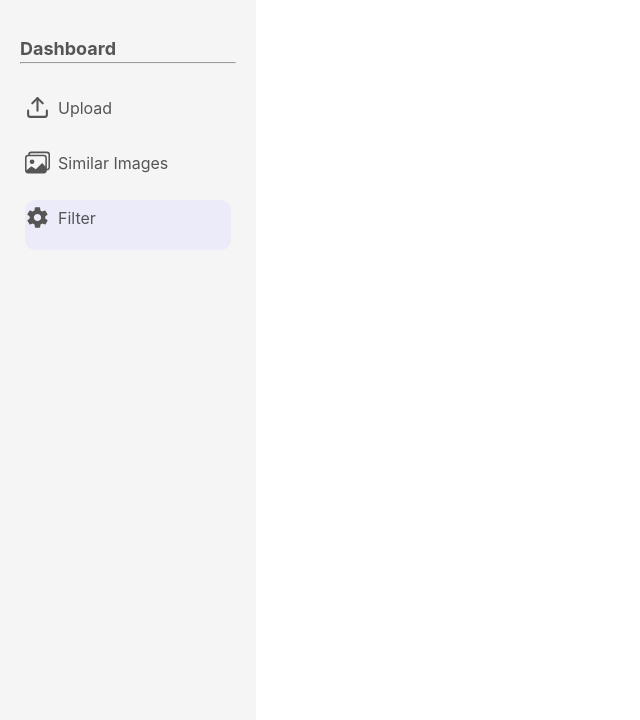
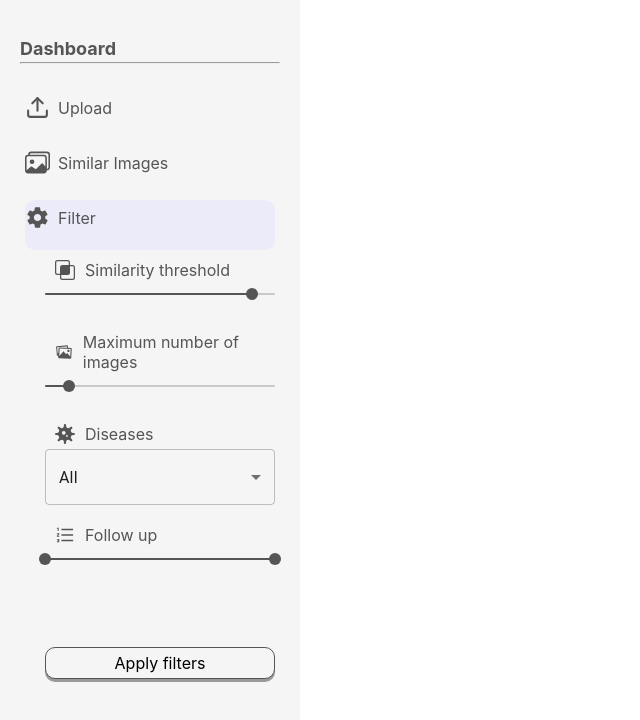
Before and after one commit to antoinebasseto/cbir, a React (Create React App) app in the folder react-frontend/: page / in a window 1280 px wide. Both pictures are taken after a click on the item "Filter". Shown: the top 720 px of the page, without its empty margins (0-640 px from the left). Built offline with nearby package versions, Linux system fonts and the light colour scheme.

Commit message:
Implement filters with state

```diff
--- a/react-frontend/package.json
+++ b/react-frontend/package.json
@@ -3,6 +3,10 @@
   "version": "0.1.0",
   "private": true,
   "dependencies": {
+    "@emotion/react": "^11.9.0",
+    "@emotion/styled": "^11.8.1",
+    "@material-ui/core": "^4.12.4",
+    "@mui/material": "^5.6.1",
     "@testing-library/jest-dom": "^5.16.2",
     "@testing-library/react": "^12.1.3",
     "@testing-library/user-event": "^13.5.0",
--- /dev/null
+++ b/react-frontend/src/components/filters/filters.css
@@ -0,0 +1,58 @@
+.filtersContainer{
+    max-width: 300px;
+    margin-left: 20px;
+    margin-top: 10px;
+    display: flex;
+    flex-direction: column;
+}
+
+.filterContainer{
+    flex: 1;
+    margin-bottom: 20px;
+}
+
+.filterTitleContainer{
+    display: flex;
+    flex-direction: row;
+    align-items: center;
+}
+
+.filterIcon{
+    margin-left: 10px;
+    margin-right: 10px;
+    font-size: 20px;
+}
+
+.filterName{
+    color: #555;;
+}
+
+.diseaseSelector{
+    margin-top: 5px;
+    width: 100%;
+    display: block
+}
+
+.applyButton{
+    margin-top: 50px;
+    background-color: rgb(245, 245, 245);
+    color: black;
+    padding: 5px 0px 5px;
+    cursor: pointer;
+    display: flex;
+    align-items: center;
+    justify-content: center;
+    border-radius: 10px;
+    border: 1px solid #555;
+    box-shadow: 0 3px #999;
+}
+
+.applyButton:hover{
+    background-color: rgb(235, 235, 250);
+}
+
+.applyButton:active {
+    background-color: rgb(235, 235, 250);
+    box-shadow: 0 4px #555;
+    transform: translateY(2px);
+  }
--- /dev/null
+++ b/react-frontend/src/components/filters/filters.jsx
@@ -0,0 +1,216 @@
+import React, { useState } from 'react'
+import "./filters.css"
+import {BsIntersect} from "react-icons/bs"
+import { Slider } from '@material-ui/core';
+import { createTheme } from '@material-ui/core/styles';
+import { ThemeProvider } from '@material-ui/styles';
+import MenuItem from '@mui/material/MenuItem';
+import ListItemText from '@mui/material/ListItemText';
+import Select, { SelectChangeEvent } from '@mui/material/Select';
+import Checkbox from '@mui/material/Checkbox';
+import {FaVirus} from "react-icons/fa"
+import {AiOutlineOrderedList} from "react-icons/ai"
+
+import {IoMdImages} from "react-icons/io"
+
+
+export default function Filters(props) {
+
+    {/* Used to decide how many items will be shown */}
+    const ITEM_HEIGHT = 48;
+    const ITEM_PADDING_TOP = 8;
+    const NUMBER_ITMES_SHOWN = 3
+    const MenuProps = {
+      PaperProps: {
+        style: {
+          maxHeight: ITEM_HEIGHT * (NUMBER_ITMES_SHOWN+0.5) + ITEM_PADDING_TOP,
+          width: 250
+        }
+      }
+    };
+
+    {/* Used to customize the color of the slider. Seems like it cannot be done in CSS*/}
+    const sliderTheme = createTheme({
+        overrides:{
+          MuiSlider: {
+            thumb:{
+            color: "#555",
+            },
+            track: {
+              color: '#555'
+            },
+            rail: {
+              color: 'grey'
+            }
+          }
+      }
+    });
+
+    {/* List of diseases options*/}
+    const diseases = [
+        'All',
+        'Atelectasis',
+        'Cardiomegaly',
+        'Consolidation',
+        'Edema',
+        'Effusion',
+        'Emphysema',
+        'Fibrosis',
+        'Hernia',
+        'Infiltration',
+        'Mass',
+        'Nodule',
+        'No Finding',
+        'Pleural Thickening',
+        'Pneumonia',
+        'Pneumothorax',
+      ];
+
+
+    const [similarityThreshold, setSimilarityThreshold] = useState(90)
+    const [maxNumberImages, setMaxNumberImages] = useState(3)
+    const [diseasesFilter, setDiseasesFilter] = useState(['All'])
+    const [followUpInterval, setFollowUpInterval] = useState([1, 10])
+
+    function handleSimilarityOnChange(_, newValue){
+        setSimilarityThreshold(newValue)
+    }
+
+    function handleMaxNumberImagesOnChange(_, newValue){
+        setMaxNumberImages(newValue)
+    }
+
+    function handleDiseasesChange (event){
+        const {
+          target: { value },
+        } = event;
+
+        // On autofill we get a stringified value.
+        let newValue = typeof value === 'string' ? value.split(',') : value
+
+
+        if (diseasesFilter.indexOf("All") > -1 && newValue.length > 0){
+            newValue = diseases.filter((disease) => newValue.indexOf(disease) == -1)
+        }
+        newValue = newValue.indexOf("All") > -1 ? ["All"] : newValue
+        setDiseasesFilter(
+            newValue
+        );
+
+      };
+
+      function handleFollowUpOnChange(_, newValue){
+        if (!Array.isArray(newValue)) {
+          return;
+        }
+
+        if (newValue[0] !== followUpInterval[0]) {
+            setFollowUpInterval([Math.min(newValue[0], followUpInterval[1]), followUpInterval[1]]);
+        } else {
+            setFollowUpInterval([followUpInterval[0], Math.max(newValue[1], followUpInterval[0])]);
+        }
+      }
+
+      function applyOnClickHandle(){
+          {/* TODO: call backend to retrieve images with given filters */}
+      }
+
+
+    return (
+        <div className="filtersContainer">
+            <div className="filterContainer">
+                <div className="filterTitleContainer">
+                    <BsIntersect className="filterIcon"/>
+                    <div className="filterName">
+                        Similarity threshold
+                    </div>
+                </div>
+                <ThemeProvider theme={sliderTheme}>
+                <Slider
+                    aria-label="Similarity"
+                    value={similarityThreshold}
+                    step={1}
+                    valueLabelDisplay="auto"
+                    onChange={handleSimilarityOnChange}
+                />
+                </ThemeProvider>
+            </div>
+
+
+            <div className="filterContainer">
+                <div className="filterTitleContainer">
+                    <IoMdImages className="filterIcon"/>
+                    <div className="filterName">
+                        Maximum number of images
+                    </div>
+                </div>
+                <ThemeProvider theme={sliderTheme}>
+                <Slider
+                    aria-label="Similarity"
+                    value={maxNumberImages}
+                    step={1}
+                    min={1}
+                    max={20}
+                    valueLabelDisplay="auto"
+                    onChange={handleMaxNumberImagesOnChange}
+                />
+                </ThemeProvider>
+            </div>
+
+
+            <div className="filterContainer">
+                <div className="filterTitleContainer">
+                    <FaVirus className="filterIcon"/>
+                    <div className="filterName">
+                        Diseases
+                    </div>
+                </div>
+                    <Select className="diseaseSelector"
+                    labelId="selectDiseaseLabel"
+                    id="selectDisease"
+                    multiple
+                    value={diseasesFilter}
+                    onChange={handleDiseasesChange}
+                    renderValue={(selected) => selected.sort().join(", ")}
+                    MenuProps={MenuProps}
+                    >
+                    {diseases.map((disease) => (
+                        <MenuItem key={disease} value={disease}>
+                        <Checkbox checked={diseasesFilter.indexOf(disease) > -1 || diseasesFilter.indexOf("All") > -1} />
+                        <ListItemText primary={disease} />
+                        </MenuItem>
+                    ))}
+                    </Select>
+            </div>
+
+
+
+            <div className="filterContainer">
+                <div className="filterTitleContainer">
+                    <AiOutlineOrderedList className="filterIcon"/>
+                    <div className="filterName">
+                        Follow up
+                    </div>
+                </div>
+                <ThemeProvider theme={sliderTheme}>
+                <Slider
+                    value={followUpInterval}
+                    step={1}
+                    min={1}
+                    max={10} /*Should check what actual max follow up is in the data*/
+                    valueLabelDisplay="auto"
+                    onChange={handleFollowUpOnChange}
+                />
+                </ThemeProvider>
+            </div>
+
+
+            <div className="filterContainer">
+                <div className="applyButton" onClick={applyOnClickHandle}>
+                    Apply filters
+                </div>
+            </div>
+
+        </div>
+    )
+}
--- a/react-frontend/src/components/sidebar/sidebar.css
+++ b/react-frontend/src/components/sidebar/sidebar.css
@@ -1,5 +1,5 @@
 .sidebar{
-    flex: 1;
+    width:300px;
     height: 100vh;
     background-color: rgb(245, 245, 245);
     position: sticky;
--- a/react-frontend/src/components/sidebar/sidebar.jsx
+++ b/react-frontend/src/components/sidebar/sidebar.jsx
@@ -3,6 +3,8 @@ import "./sidebar.css"
 import {FiUpload} from "react-icons/fi"
 import {IoMdSettings} from "react-icons/io"
 import {BsImages} from "react-icons/bs"
+import Filters from "../filters/filters"
+
 
 export default function Sidebar(props) {
 
@@ -26,6 +28,12 @@ export default function Sidebar(props) {
                         <IoMdSettings className="sidebarIcon"/>
                         Filter
                     </li>
+
+                    {props.indexActiv===2 &&
+                    <li>
+                        <Filters></Filters>
+                    </li>
+                    }
                 </ul>
             </div>
         </div>
```
Also changed, not shown: 1 other file (tests, documents, lock files or other folders).
